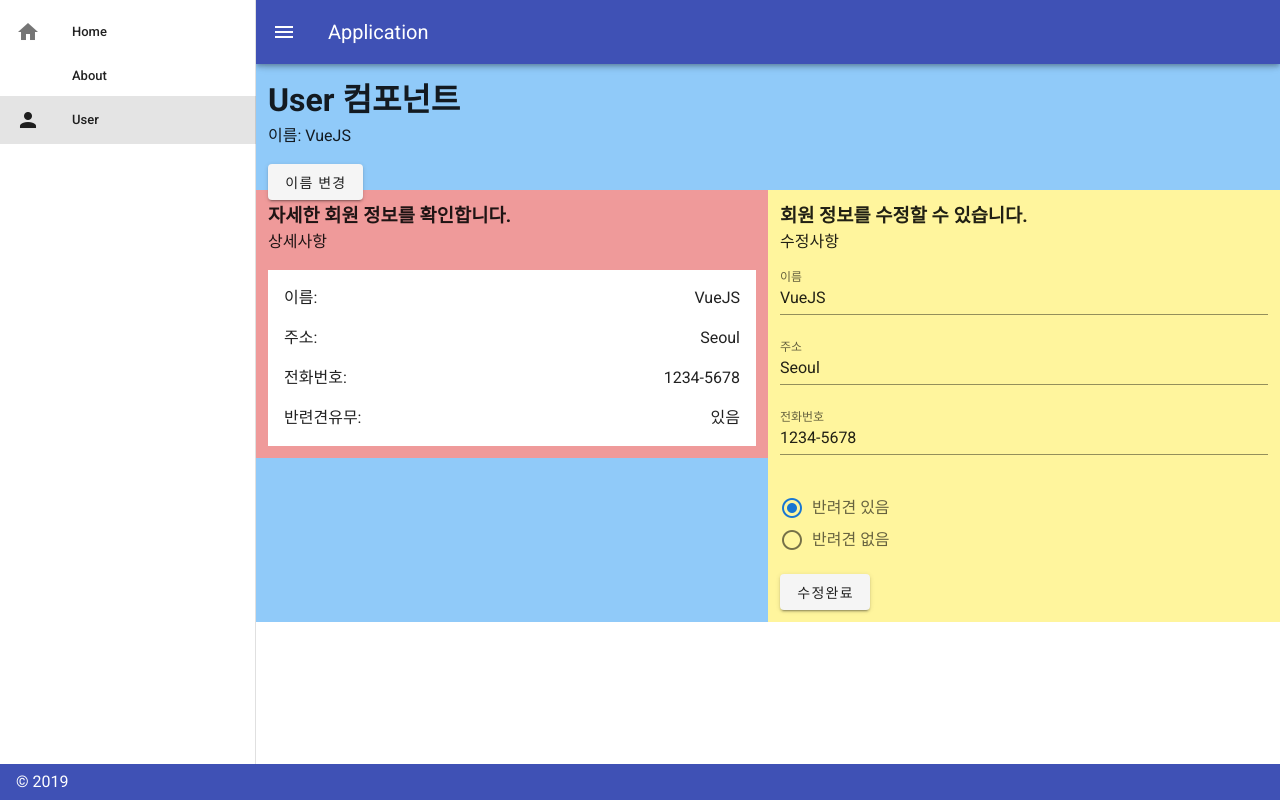
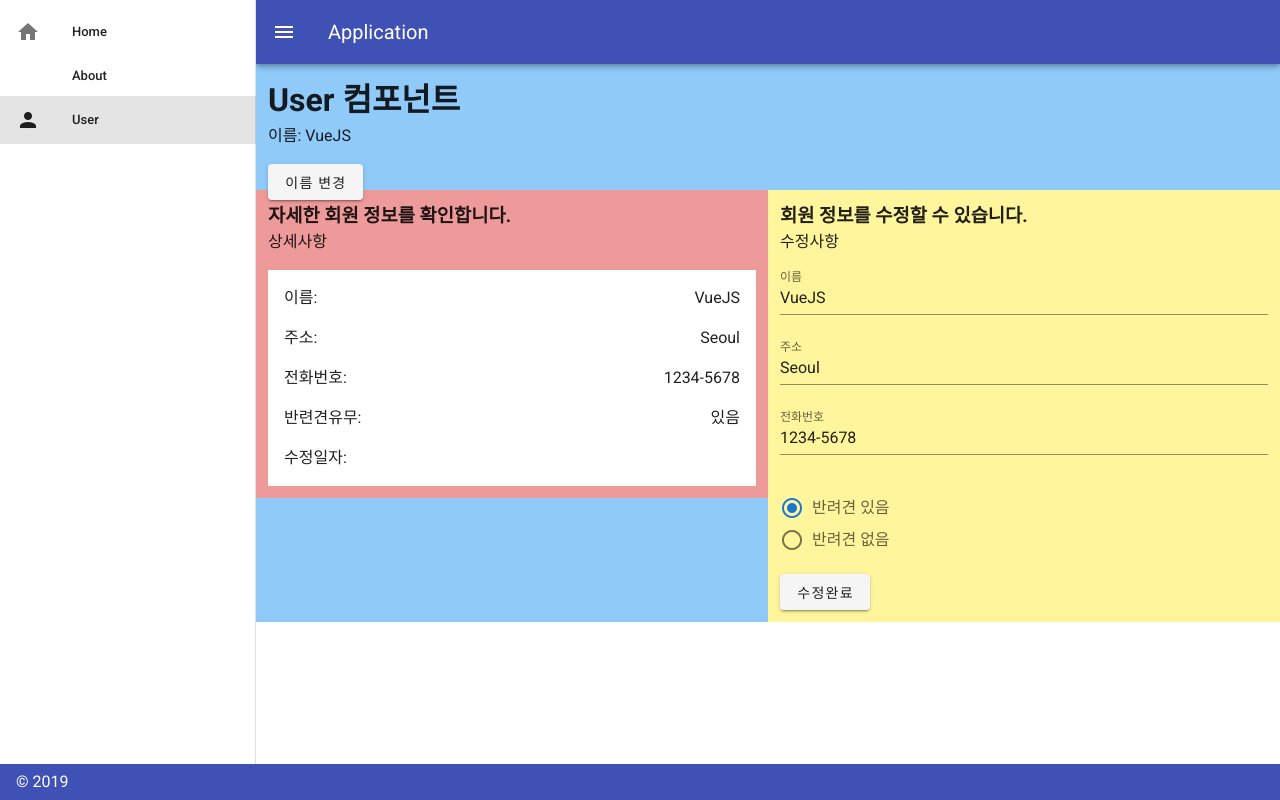
Before and after one commit to rudalson/vue-webblog, a Vue app: page /user in a window 1280 px wide. Built offline with nearby package versions, Linux system fonts and the light colour scheme.

Commit message:
added the eventbus between sibling components 형제 컴포넌트간 값 전달을 위해 eventbus 방식 사용하는 쉬운 예

```diff
--- a/src/components/UserDetail.vue
+++ b/src/components/UserDetail.vue
@@ -27,19 +27,32 @@
           {{ hasDogKr }}
         </v-list-item-content>
       </v-list-item>
+      <v-list-item>
+        <v-list-item-content>수정일자:</v-list-item-content>
+        <v-list-item-content class="justify-end">
+          {{ editedDate }}
+        </v-list-item-content>
+      </v-list-item>
     </v-list>
   </div>
 </template>
 
 <script>
+  import { eventBus } from "../main"
   export default {
     props: ['name', 'address', 'phone', 'hasDog'],
     data: () => ({
+      editedDate: null
     }),
     computed: {
       hasDogKr () {
         return this.hasDog === true ? "있음" : '없음'
       }
+    },
+    created() {
+      eventBus.$on('userWasEdited', (date) => {
+        this.editedDate = date
+      })
     }
   }
 </script>
--- a/src/components/UserEdit.vue
+++ b/src/components/UserEdit.vue
@@ -29,6 +29,7 @@
 </template>
 
 <script>
+  import { eventBus } from "../main"
   export default {
     props: ['name', 'address', 'phone', 'hasDog'],
     data () {
@@ -44,8 +45,8 @@
     },
     methods: {
       changeUser() {
-        console.log(this.user)
         this.$emit('child', this.user)
+        eventBus.$emit("userWasEdited", new Date())
       }
     }
   }
--- a/src/main.js
+++ b/src/main.js
@@ -11,6 +11,8 @@
 
 Vue.config.productionTip = false
 
+export const eventBus = new Vue()
+
 new Vue({
   router,
   store,
```
